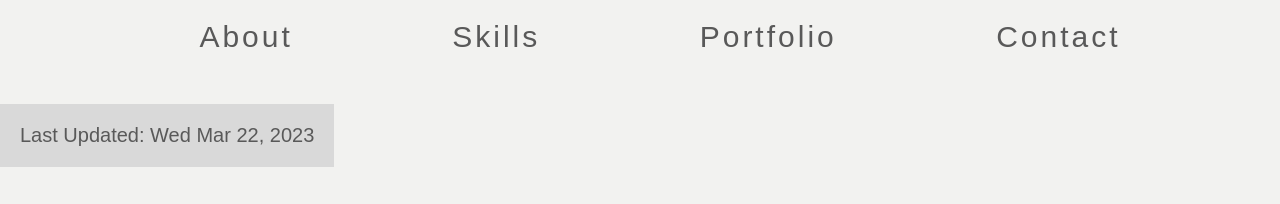
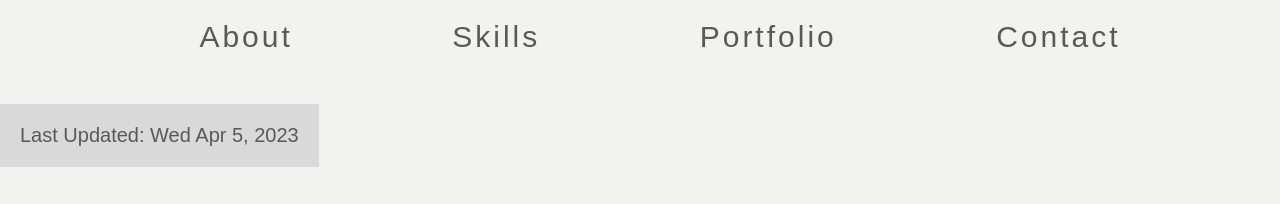
Before and after one commit to adlscnt/adlscnt.github.io, a plain HTML site: page index.html in a window 1280 px wide. Shown: the top 204 px of the page. Drawn offline with nearby package versions, Linux system fonts and the light colour scheme; a web font is replaced by a local one.

Commit message:
Add files via upload

```diff
--- a/index.html
+++ b/index.html
@@ -43,7 +43,7 @@
 
         <!--Last Updated: -->
         <div class="animate__animated animate__slideInLeft animate__delay-0.5s update">
-            <p>Last Updated: Wed Mar 22, 2023</p>
+            <p>Last Updated: Wed Apr 5, 2023</p>
         </div>
 
         <!--Student Developer & Designer-->
```
